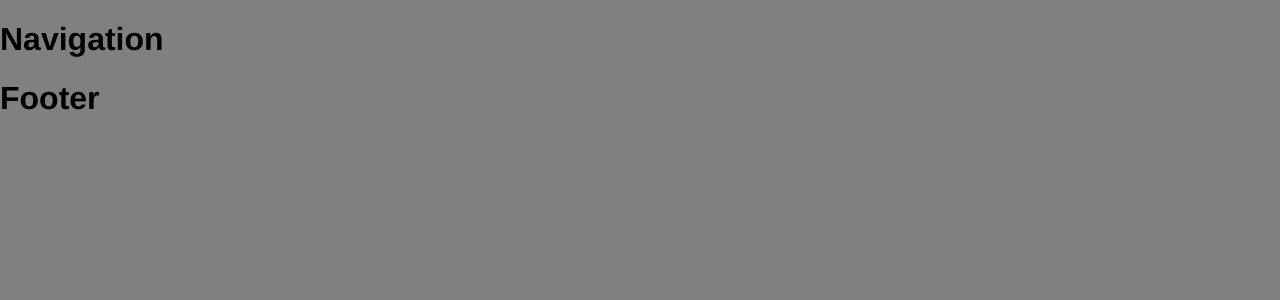
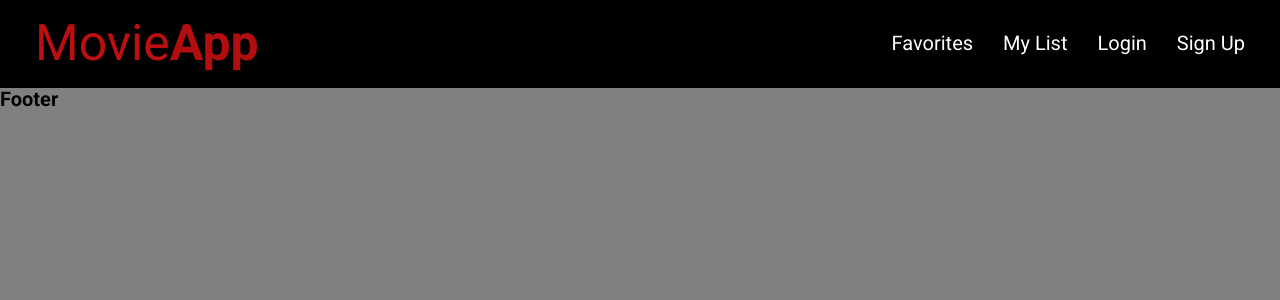
Before and after one commit to tomasghilino/movie-app, a Next.js app: page / in a window 1280 px wide. Shown: the top 300 px of the page. Built offline with nearby package versions, Linux system fonts and the light colour scheme.

Commit message:
navbar dektop + general config on styles

```diff
--- a/components/Layout/Navigation/NavigationElements.jsx
+++ b/components/Layout/Navigation/NavigationElements.jsx
@@ -0,0 +1,39 @@
+import styled from 'styled-components';
+
+export const Nav = styled.nav`
+  display: flex;
+  justify-content: space-between;
+  align-items: center;
+  background-color: var(--black);
+  padding: 1.5rem;
+
+  h1 {
+  }
+`;
+
+export const NavItemsWrapper = styled.div`
+  display: flex;
+  gap: 3rem;
+  margin-right: 2rem;
+
+  a {
+    text-decoration: none;
+    font-size: 2rem;
+    color: var(--white);
+    &:hover {
+      color: #c2c2c2;
+    }
+    transition: color 0.4s;
+  }
+`;
+export const NavTitle = styled.h1`
+  color: #bc0f0f;
+  font-size: 5rem;
+  font-weight: 500;
+  margin-left: 2rem;
+
+  span {
+    color: #b30d0d;
+    font-weight: 700;
+  }
+`;
--- a/components/Layout/Navigation/index.jsx
+++ b/components/Layout/Navigation/index.jsx
@@ -1,7 +1,22 @@
 import React from 'react';
+import Link from 'next/link';
+import { Nav, NavTitle, NavItemsWrapper, NavLink } from './NavigationElements';
 
 const Navigation = () => {
-  return <h1>Navigation</h1>;
+  return (
+    <Nav>
+      <NavTitle>
+        Movie<span>App</span>
+      </NavTitle>
+
+      <NavItemsWrapper>
+        <Link href="/">Favorites</Link>
+        <Link href="/">My List</Link>
+        <Link href="/">Login</Link>
+        <Link href="/">Sign Up</Link>
+      </NavItemsWrapper>
+    </Nav>
+  );
 };
 
 export default Navigation;
--- a/globalStyles.js
+++ b/globalStyles.js
@@ -2,9 +2,20 @@ import { createGlobalStyle } from 'styled-components';
 
 const GlobalStyle = createGlobalStyle`
 
+    :root{
+        --primary: #db0000;
+        --black: #000000;
+        --white: #ffffff;
+        --gray: #564d4d;
+        --darkRed: #831010;
+        --roboto: 'Roboto', sans-serif;
+    }
+
     /* apply a natural box layout model to all elements, but allowing components to change */
     html {
     box-sizing: border-box;
+        /* 1rem = 10px */
+        font-size: 62.5%;
     }
     *, *:before, *:after {
     box-sizing: inherit;
@@ -15,6 +26,12 @@ const GlobalStyle = createGlobalStyle`
         background-color: gray;
         font-family: Open-Sans, Helvetica, Sans-Serif;
     }
+
+    a , h1 , h2 , h3 , p {
+        font-family: var(--roboto);
+        margin: 0;
+        padding: 0;
+    }
 `;
 
 export default GlobalStyle;
--- a/pages/index.js
+++ b/pages/index.js
@@ -10,7 +10,11 @@ export default function Home() {
         <meta name="description" content="Generated by create next app" />
         <link rel="icon" href="/favicon.ico" />
         <link rel="preconnect" href="https://fonts.googleapis.com" />
-        <link rel="preconnect" href="https://fonts.gstatic.com" crossOrigin />
+        <link
+          rel="preconnect"
+          href="https://fonts.gstatic.com"
+          crossOrigin="true"
+        />
         <link
           href="https://fonts.googleapis.com/css2?family=Roboto:wght@300;400;700&display=swap"
           rel="stylesheet"
```
Also changed, not shown: .babelrc (added).
